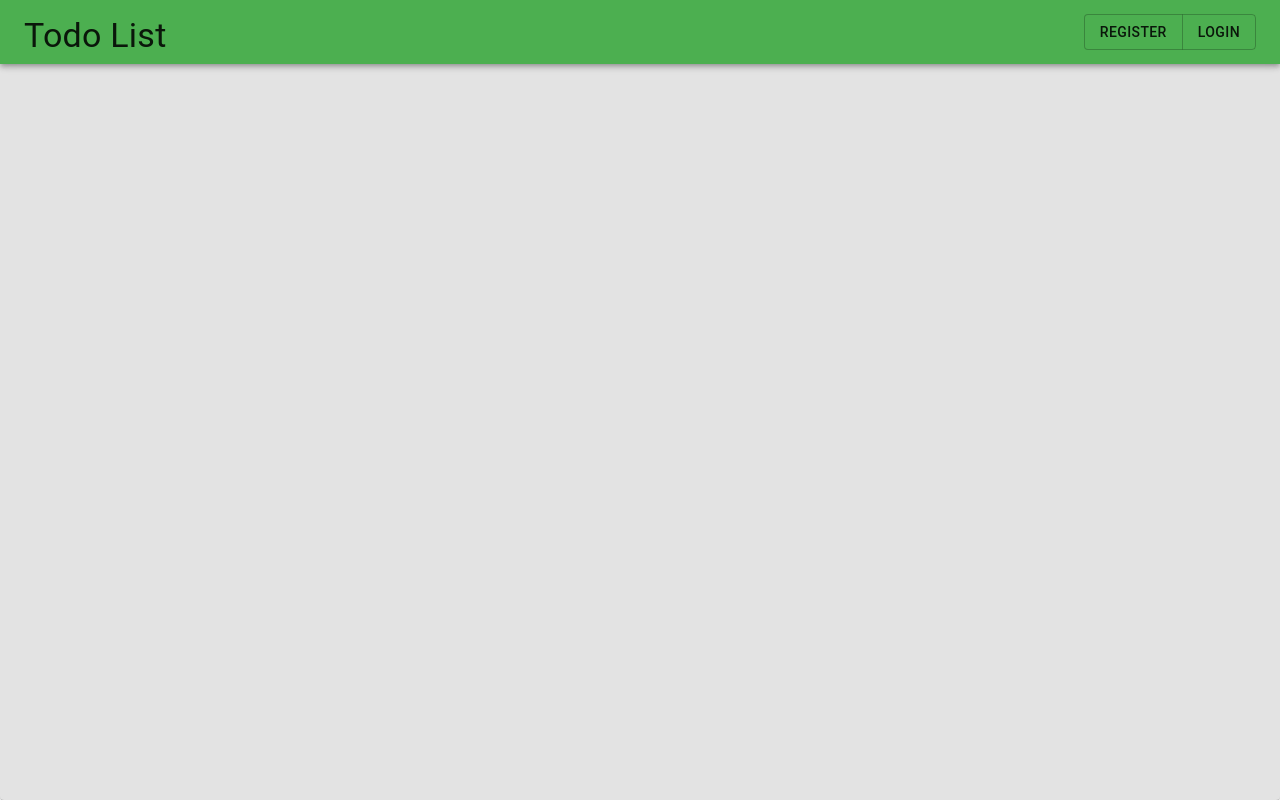
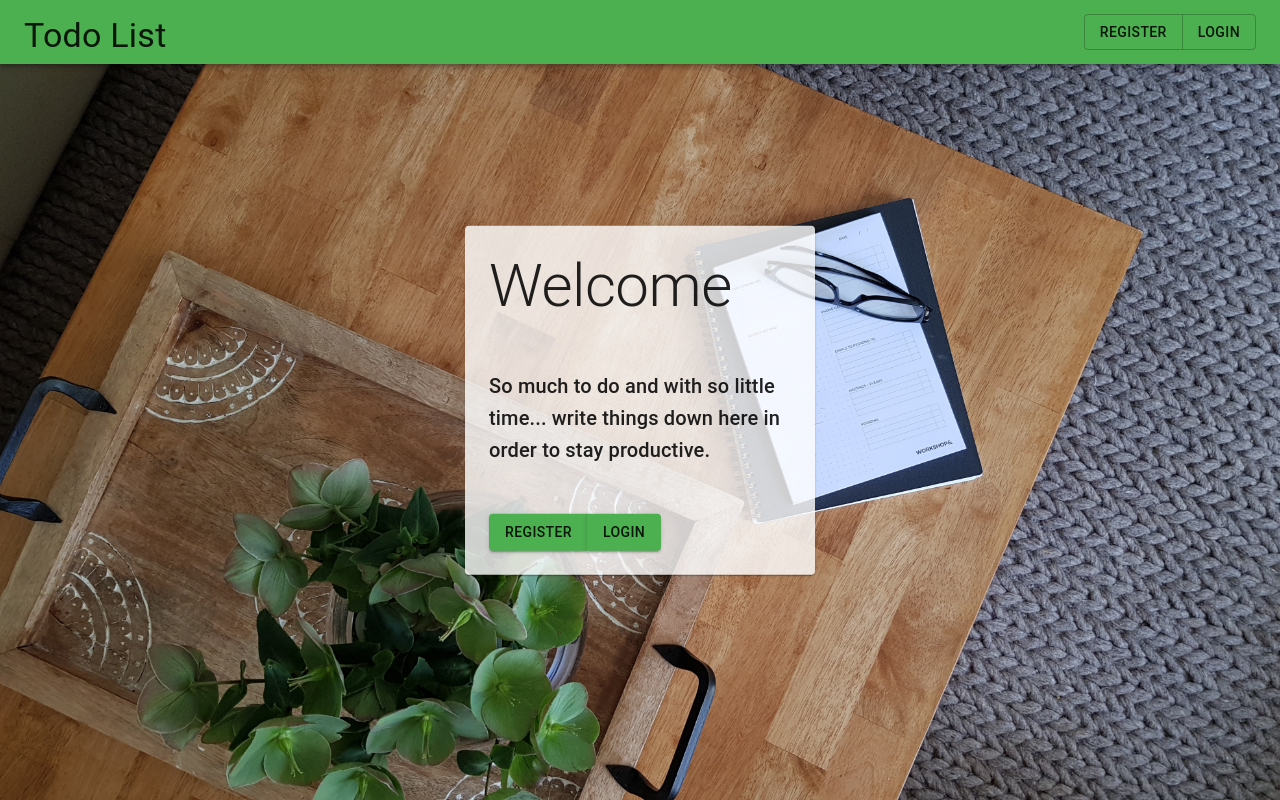
Before and after one commit to ace-websolutions/todoapp, a React (Create React App) app in the folder client/: page / in a window 1280 px wide. Built offline with nearby package versions, Linux system fonts and the light colour scheme.

Commit message:
landing page and theme added

```diff
--- a/client/src/App.js
+++ b/client/src/App.js
@@ -24,18 +24,10 @@ function App() {
     paper:{
       minHeight: '100vh',
       height:'100%',
-      backgroundColor: dark ? themeCustom.palette.background.default:'#e3e3e3',
-
+      backgroundColor: '#f6f6f6',
+      display:'flex',
+      flexDirection: 'column',
     },
-    body:{
-      marginTop: theme.spacing(3),
-      marginBottom: theme.spacing(3),
-    },
-    center: {
-      display:'flex',
-      justifyContent: "center",
-      alignItems: 'center'
-    }
   }))
   const classes = useStyles();
 
@@ -45,13 +37,7 @@ function App() {
         <ThemeProvider theme={themeCustom}>
           <Paper className={classes.paper}>
               <Nav dark={dark} setDark={setDark} primary={primary} setPrimary={setPrimary} secondary={secondary} setSecondary={setSecondary} />
-              <Grid container className={classes.body}>
-                <Grid item xs={1} sm={3} />
-                <Grid item xs={10} sm={6}>
                   <Body />
-                </Grid>
-                <Grid item xs={1} sm={3} />
-              </Grid>
             </Paper>
         </ThemeProvider>
       </ToDoProvider>
--- a/client/src/components/Body.js
+++ b/client/src/components/Body.js
@@ -1,5 +1,6 @@
 import React from 'react'
 import { Route, Switch } from 'react-router-dom'
+import Landing from './Landing'
 import Register from './Register'
 import Login from './Login'
 import Todos from './Todos'
@@ -8,6 +9,7 @@ import Todos from './Todos'
 function Body() {
     return (
         <Switch>
+            <Route exact path="/" component={Landing} />
             <Route path='/register' component={Register} />
             <Route path='/login' component={Login} />
             <Route path='/todos' component={Todos} />
--- /dev/null
+++ b/client/src/components/Landing.js
@@ -0,0 +1,55 @@
+import React from 'react'
+import { useHistory } from 'react-router-dom'
+import { Container, Typography, makeStyles, ButtonGroup,
+    Button, Paper } from '@material-ui/core'
+import image from "../assets/bkg.jpg"
+
+const useStyles = makeStyles((theme) => ({
+    bkg: {
+        background: 'url(' + image + ') top center no-repeat',
+        backgroundSize: 'cover',
+        flexGrow: '1',
+        maxWidth:'100vw',
+    },
+    intro: {
+        background: 'rgba(255,255,255,0.80)',
+        position: 'absolute',
+        top: '50%',
+        left: '50%',
+        transform: 'translate(-50%, -50%)',
+        display: 'flex',
+        flexDirection: 'column',
+        padding: '1.5rem',
+        maxWidth: "350px"
+    },
+    text: {
+        margin: '3rem 0'
+    },
+}))
+
+function Landing() {
+    const classes = useStyles();
+    const history = useHistory();
+    const register = () => {
+        history.push("/register");
+    }
+    const login = () => {
+        history.push("/login");
+    }
+
+    return (
+        <Container className={classes.bkg}>
+            <Paper className={classes.intro}>
+                <Typography variant='h2'>Welcome</Typography>
+                <Typography variant='h6' className={classes.text}>So much to do and with so little time...
+                    write things down here in order to stay productive.</Typography>
+                <ButtonGroup>
+                    <Button variant='contained' color='primary' onClick={register}>Register</Button>
+                    <Button variant='contained' color='primary' onClick={login}>Login</Button>
+                </ButtonGroup>
+            </Paper>
+        </Container>
+    )
+}
+
+export default Landing
--- a/client/src/components/Login.js
+++ b/client/src/components/Login.js
@@ -2,14 +2,27 @@ import React , {useState, useContext } from 'react'
 import { useHistory } from 'react-router-dom';
 import { ToDoContext } from '../context/ToDoContext'
 import axios from 'axios';
-import { TextField, Button, Paper, makeStyles, Typography, Snackbar } from '@material-ui/core'
+import { TextField, Button, Paper, makeStyles, Typography,
+    Snackbar, Container } from '@material-ui/core'
 import Alert from '@material-ui/lab/Alert';
+import image from "../assets/bkg.jpg"
 
 const useStyles = makeStyles((theme) => ({
+    bkg: {
+        background: 'url(' + image + ') top center no-repeat',
+        backgroundSize: 'cover',
+        flexGrow: '1',
+        maxWidth:'100vw',
+    },
     container:{
+        background: 'rgba(255,255,255,0.80)',
         width: '100%',
         maxWidth: '45rem',
         padding: theme.spacing(2),
+        position: 'absolute',
+        top: '50%',
+        left: '50%',
+        transform: 'translate(-50%, -50%)',
     },
     form:{
         display:'flex',
@@ -45,6 +58,7 @@ function Login() {
         }
     }
     return (
+        <Container className={classes.bkg}>
             <Paper className={classes.container}>
                 <form onSubmit={submit} className={classes.form}>
                 <Snackbar open={error !== undefined} anchorOrigin={{vertical:'top', horizontal:'center'}}
@@ -56,6 +70,7 @@ function Login() {
                 <Button className={classes.textField} variant="contained" color="primary" type='submit'>Login</Button>
                 </form>
             </Paper>
+        </Container>
     )
 }
 
--- a/client/src/components/Register.js
+++ b/client/src/components/Register.js
@@ -2,14 +2,29 @@ import React , { useState, useContext } from 'react'
 import { useHistory } from 'react-router-dom';
 import { ToDoContext } from '../context/ToDoContext'
 import axios from 'axios';
-import { TextField, Button, Paper, makeStyles, Typography, Snackbar } from '@material-ui/core'
+import { TextField, Button, Paper, makeStyles, Typography,
+     Snackbar, Container } from '@material-ui/core'
 import Alert from '@material-ui/lab/Alert';
+import image from "../assets/bkg.jpg"
 
 const useStyles = makeStyles((theme) => ({
+    bkg: {
+        background: 'url(' + image + ') top center no-repeat',
+        backgroundSize: 'cover',
+        flexGrow: '1',
+        maxWidth:'100vw',
+    },
     container:{
+        background: 'rgba(255,255,255,0.80)',
         width: '100%',
         maxWidth: '45rem',
         padding: theme.spacing(2),
+        position: 'absolute',
+        top: '50%',
+        left: '50%',
+        transform: 'translate(-50%, -50%)',
+    },
+    form:{
         display:'flex',
         flexDirection: 'column'
     },
@@ -54,7 +69,9 @@ function Register() {
         }
     }
     return (
+        <Container className={classes.bkg}>
             <Paper className={classes.container}>
+                <form onSubmit={submit} className={classes.form}>
                     <Snackbar open={error !== undefined} anchorOrigin={{vertical:'top', horizontal:'center'}}
                     variant="filled" autoHideDuration={3000} onClose={() => setError(undefined)}>
                     <Alert severity="error">{error}</Alert></Snackbar>
@@ -64,7 +81,9 @@ function Register() {
                     <TextField className={classes.textField} variant="outlined" label="Password" type='password' value={password} onChange={(e) => setPassword(e.target.value)}/>
                     <TextField className={classes.textField} variant="outlined" label="Verify Password" type='password' value={checkPassword} onChange={(e) => setCheckPassword(e.target.value)}/>
                     <Button className={classes.textField} variant="contained" color="primary" onClick={submit}>Submit</Button>
+                </form>
             </Paper>
+        </Container>
         )
 }
 
--- a/client/src/components/Todos.js
+++ b/client/src/components/Todos.js
@@ -1,13 +1,32 @@
 import React from "react";
+import { Grid, makeStyles } from '@material-ui/core'
 import NewTodo from "./NewTodo";
 import AllTodos from "./AllTodos";
 
+const useStyles = makeStyles((theme) => ({
+  center: {
+    display:'flex',
+    justifyContent: "center",
+    alignItems: 'center'
+    },
+  body:{
+    marginTop: theme.spacing(3),
+    marginBottom: theme.spacing(3),
+  },
+}))
+
 function Todos() {
+  const classes = useStyles();
+
   return (
-    <>
-      <NewTodo />
-      <AllTodos />
-    </>
+    <Grid container className={classes.body}>
+      <Grid item xs={1} sm={3} />
+        <Grid container item xs={10} sm={6} className={classes.center}>
+          <NewTodo />
+          <AllTodos />
+        </Grid>
+       <Grid item xs={1} sm={3} />
+     </Grid>
   );
 }
 
```
Also changed, not shown: client/src/assets/bkg.jpg (added). Lines whose indentation alone changed are shown as unchanged.
